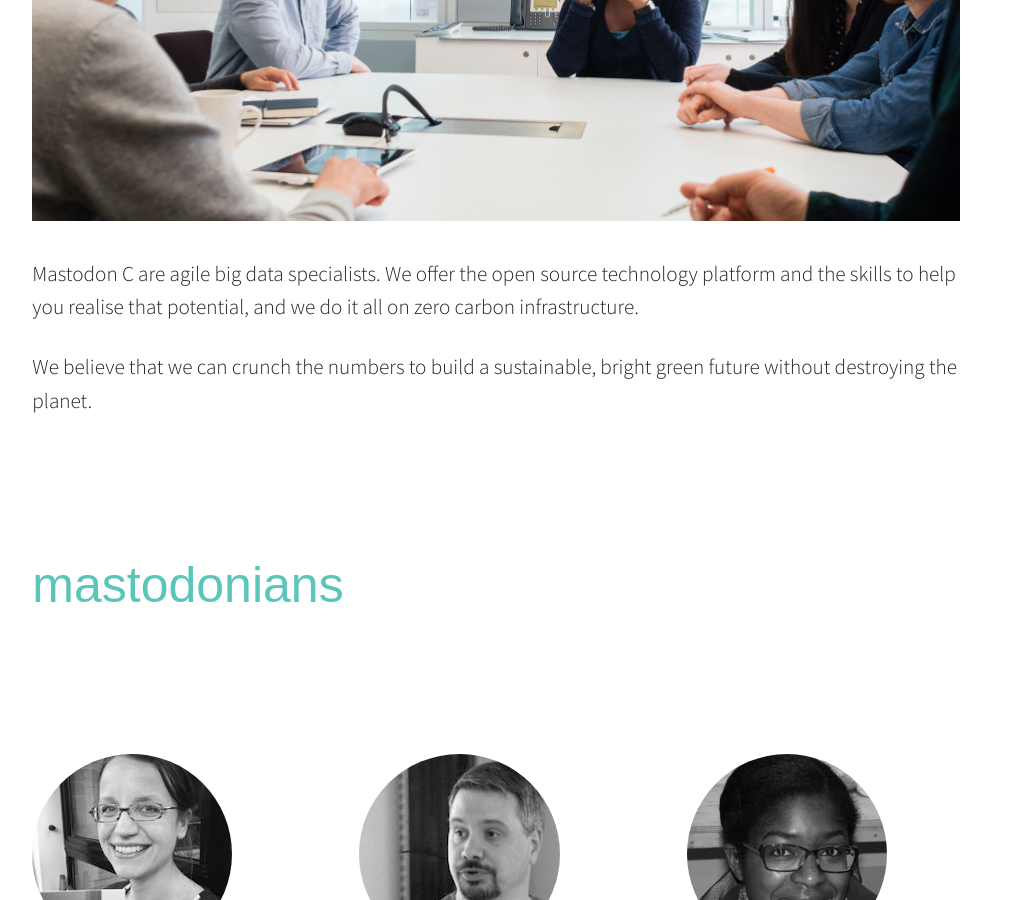
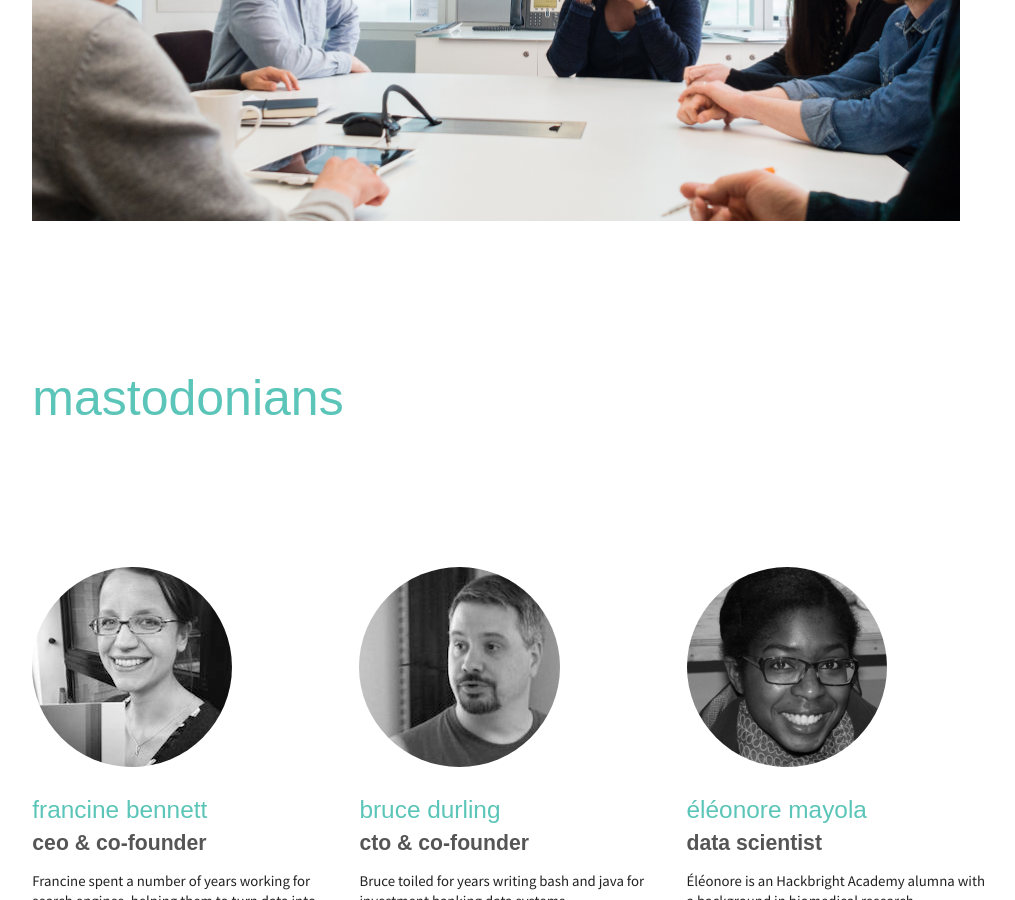
Before and after one commit to mantree/mastodonc.github.com, a Jekyll site: the page built from about.md, in a window 1280 px wide and 900 px high, scrolled down 818 px. Shown: the whole window, without its empty margins (117-1132 px from the left). Built offline with Jekyll 4.4.1, drawn with Linux system fonts in a browser that asks for light colours; nearby versions of some CDN libraries.

Commit message:
Removed extra verbiage

```diff
--- a/about.md
+++ b/about.md
@@ -7,7 +7,3 @@ weight: 3
 ## it's nice to meet you!
 
 ![alt Mastodon C team]({{ site.baseurl}}/assets/images/bg-consultancy2.jpg "The Mastodon C team")
-
-Mastodon C are agile big data specialists. We offer the open source technology platform and the skills to help you realise that potential, and we do it all on zero carbon infrastructure.
-
-We believe that we can crunch the numbers to build a sustainable, bright green future without destroying the planet.
```
